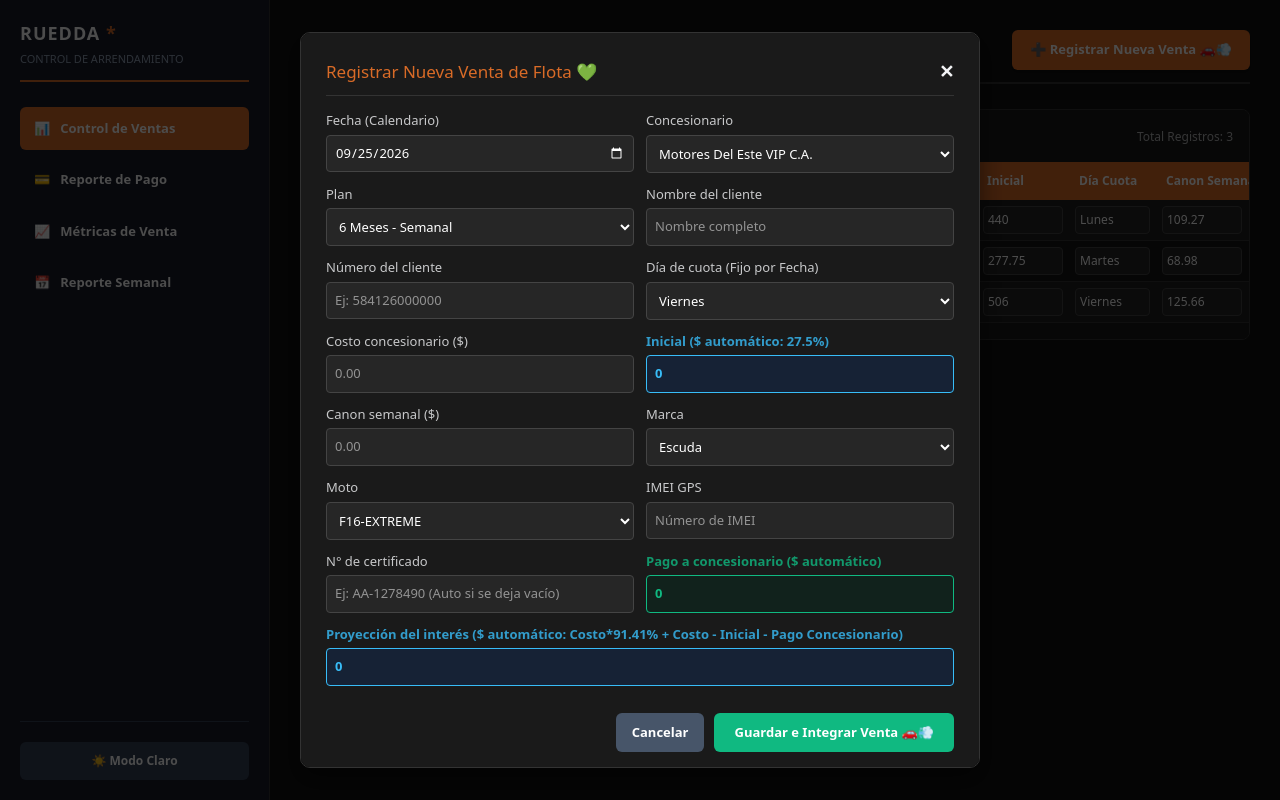
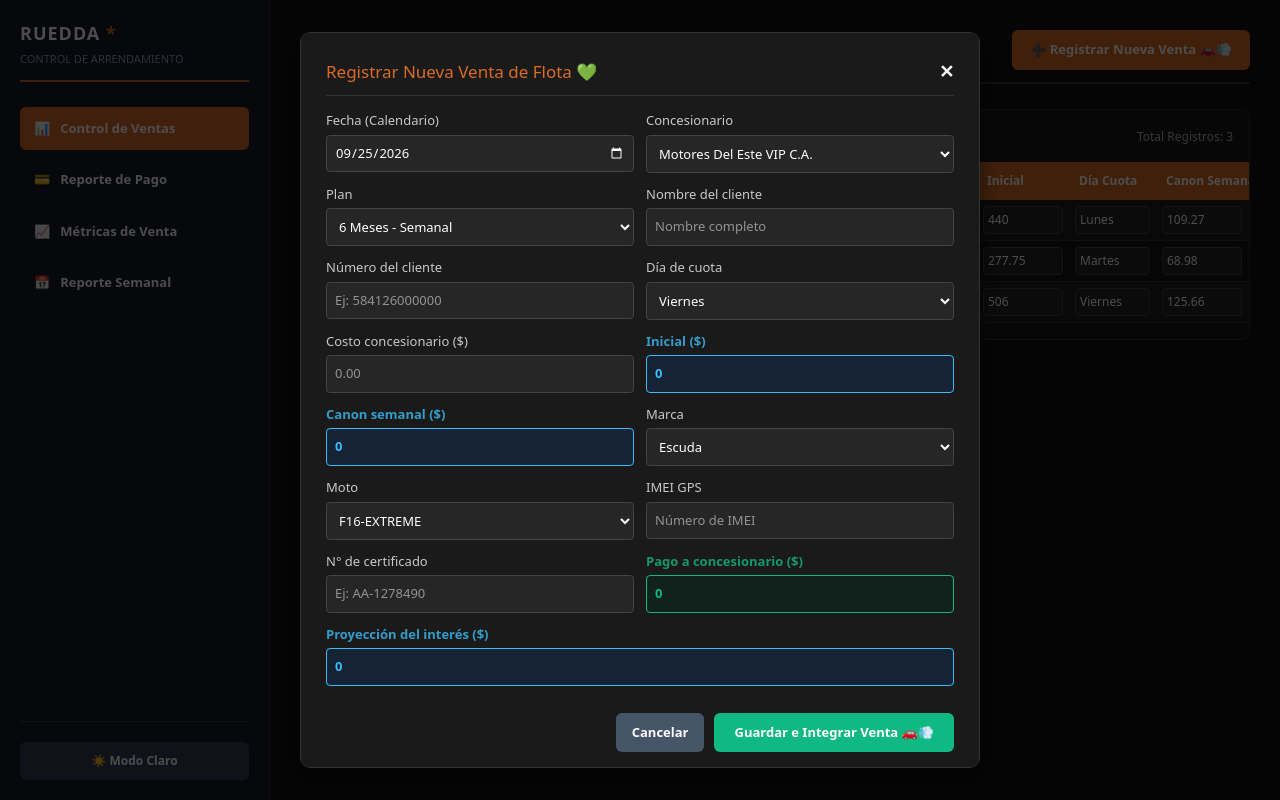
Before and after one commit to Groovie04/control-motos, a Next.js app: page / in a window 1280 px wide. Both pictures are taken after a click on the button "➕ Registrar Nueva Venta 🚗💨". Built offline with nearby package versions, Linux system fonts and the light colour scheme.

Commit message:
Update page.tsx

```diff
--- a/app/page.tsx
+++ b/app/page.tsx
@@ -49,7 +49,6 @@ export default function RueddaControlArrendamiento() {
     'Domingo'
   ]);
 
-  // Estados temporales para cuando el usuario selecciona "+ Agregar nuevo..."
   const [modoNuevoConcesionario, setModoNuevoConcesionario] = useState(false);
   const [nuevoConcesionarioInput, setNuevoConcesionarioInput] = useState('');
 
@@ -62,7 +61,6 @@ export default function RueddaControlArrendamiento() {
   const [modoNuevaMoto, setModoNuevaMoto] = useState(false);
   const [nuevaMotoInput, setNuevaMotoInput] = useState('');
 
-  // Obtener fecha actual en formato YYYY-MM-DD
   const obtenerFechaInput = () => {
     const d = new Date();
     const anio = d.getFullYear();
@@ -71,7 +69,6 @@ export default function RueddaControlArrendamiento() {
     return `${anio}-${mes}-${dia}`;
   };
 
-  // Obtener el día de la semana en español a partir de una fecha YYYY-MM-DD
   const obtenerDiaSemanaEsp = (fechaIso: string) => {
     if (!fechaIso) return 'Lunes';
     const partes = fechaIso.split('-');
@@ -83,7 +80,6 @@ export default function RueddaControlArrendamiento() {
     return 'Lunes';
   };
 
-  // Convertir formato YYYY-MM-DD a DD/MM/YYYY para mostrar en tablas
   const formatearFechaDisplay = (fechaIso: string) => {
     if (!fechaIso) return '';
     const partes = fechaIso.split('-');
@@ -128,24 +124,23 @@ export default function RueddaControlArrendamiento() {
     { sede: 'SUPER MOTOS TROPICAL C.A', pen: 0.00 }
   ]);
 
-  // Recálculo automático financiero (Inicial = 27.5% de Costo Concesionario)
   const actualizarCalculosFinancieros = (datosParciales: any) => {
     let costo = Number(datosParciales.costoConcesionario ?? nuevaVenta.costoConcesionario) || 0;
 
-    // Si se modifica la fecha, actualizamos automáticamente el día de cuota según el calendario
     let cuotaActual = datosParciales.cuota ?? nuevaVenta.cuota;
     if (datosParciales.fecha) {
       cuotaActual = obtenerDiaSemanaEsp(datosParciales.fecha);
     }
 
-    // Inicial = 27.5% del Costo Concesionario
     const inicial = costo * 0.275;
-
-    // Pago Concesionario = Costo Concesionario - Inicial
     const pagoConcesionario = Math.max(0, costo - inicial);
 
-    // Proyección de Interés = Costo Concesionario * 91.41% + Costo Concesionario - Inicial - Pago Concesionario
-    const proyeccionInteres = (costo * 0.9141) + costo - inicial - pagoConcesionario;
+    // Canon Semanal según fórmula solicitada: ((Costo concesionario * (1 + 0.914096774)) - Inicial) / 24
+    const canon = costo > 0 ? ((costo * (1 + 0.914096774)) - inicial) / 24 : 0;
+
+    // Proyección de Interés redondeada estrictamente a 2 decimales
+    const proyeccionBruta = (costo * 0.9141) + costo - inicial - pagoConcesionario;
+    const proyeccionInteres = Math.round(proyeccionBruta * 100) / 100;
 
     setNuevaVenta({
       ...nuevaVenta,
@@ -153,6 +148,7 @@ export default function RueddaControlArrendamiento() {
       cuota: cuotaActual,
       inicial,
       pagoConcesionario,
+      canon,
       proyeccionInteres
     });
   };
@@ -176,7 +172,6 @@ export default function RueddaControlArrendamiento() {
       return;
     }
 
-    // Registrar nuevos elementos si fueron creados al vuelo
     let concesionarioFinal = nuevaVenta.concesionario;
     if (modoNuevoConcesionario && nuevoConcesionarioInput.trim()) {
       concesionarioFinal = nuevoConcesionarioInput.trim();
@@ -343,7 +338,7 @@ export default function RueddaControlArrendamiento() {
           </button>
         </div>
 
-        {/* MODAL CON NUEVO ORDEN, CÁLCULO DE INICIAL 27.5%, Y OPCIONES DE CREAR NUEVOS */}
+        {/* MODAL */}
         {showModal && (
           <div style={{ position: 'fixed', top: 0, left: 0, width: '100vw', height: '100vh', backgroundColor: 'rgba(0,0,0,0.7)', display: 'flex', justifyContent: 'center', alignItems: 'center', zIndex: 1000 }}>
             <div style={{ background: cardBg, border: `1px solid ${borderColor}`, borderRadius: '10px', padding: '25px', width: '680px', maxWidth: '92%', maxHeight: '92vh', overflowY: 'auto', boxShadow: '0 10px 25px rgba(0,0,0,0.5)' }}>
@@ -354,7 +349,7 @@ export default function RueddaControlArrendamiento() {
 
               <form onSubmit={handleAgregarVentaSubmit} style={{ display: 'grid', gridTemplateColumns: '1fr 1fr', gap: '12px', fontSize: '13px' }}>
 
-                {/* 1. FECHA (Calendario desplegable automático) */}
+                {/* 1. FECHA */}
                 <div>
                   <label style={{ display: 'block', marginBottom: '4px', opacity: 0.8 }}>Fecha (Calendario)</label>
                   <input
@@ -366,7 +361,7 @@ export default function RueddaControlArrendamiento() {
                   />
                 </div>
 
-                {/* 2. CONCESIONARIO (Con opción de agregar nuevo) */}
+                {/* 2. CONCESIONARIO */}
                 <div>
                   <label style={{ display: 'block', marginBottom: '4px', opacity: 0.8 }}>Concesionario</label>
                   {!modoNuevoConcesionario ? (
@@ -400,7 +395,7 @@ export default function RueddaControlArrendamiento() {
                   )}
                 </div>
 
-                {/* 3. PLAN (Con opción de agregar nuevo) */}
+                {/* 3. PLAN */}
                 <div>
                   <label style={{ display: 'block', marginBottom: '4px', opacity: 0.8 }}>Plan</label>
                   {!modoNuevoPlan ? (
@@ -446,9 +441,9 @@ export default function RueddaControlArrendamiento() {
                   <input type="text" placeholder="Ej: 584126000000" value={nuevaVenta.telefono} onChange={e => actualizarCalculosFinancieros({ telefono: e.target.value })} style={{ width: '100%', background: inputBg, color: inputText, border: `1px solid ${inputBorder}`, padding: '8px', borderRadius: '4px' }} />
                 </div>
 
-                {/* 6. DÍA DE CUOTA (Sincronizado automáticamente con la fecha de venta) */}
+                {/* 6. DÍA DE CUOTA */}
                 <div>
-                  <label style={{ display: 'block', marginBottom: '4px', opacity: 0.8 }}>Día de cuota (Fijo por Fecha)</label>
+                  <label style={{ display: 'block', marginBottom: '4px', opacity: 0.8 }}>Día de cuota</label>
                   <select
                     value={nuevaVenta.cuota}
                     onChange={e => actualizarCalculosFinancieros({ cuota: e.target.value })}
@@ -459,7 +454,7 @@ export default function RueddaControlArrendamiento() {
                   </select>
                 </div>
 
-                {/* 7. COSTO CONCESIONARIO (Movido aquí y calcula automáticamente Inicial) */}
+                {/* 7. COSTO CONCESIONARIO */}
                 <div>
                   <label style={{ display: 'block', marginBottom: '4px', opacity: 0.8 }}>Costo concesionario ($)</label>
                   <input
@@ -472,9 +467,9 @@ export default function RueddaControlArrendamiento() {
                   />
                 </div>
 
-                {/* 8. INICIAL ($ Automático: 27.5% de Costo Concesionario) */}
+                {/* 8. INICIAL ($) */}
                 <div>
-                  <label style={{ display: 'block', marginBottom: '4px', opacity: 0.8, color: '#38bdf8', fontWeight: 'bold' }}>Inicial ($ automático: 27.5%)</label>
+                  <label style={{ display: 'block', marginBottom: '4px', opacity: 0.8, color: '#38bdf8', fontWeight: 'bold' }}>Inicial ($)</label>
                   <input
                     type="number"
                     step="0.01"
@@ -484,13 +479,19 @@ export default function RueddaControlArrendamiento() {
                   />
                 </div>
 
-                {/* 9. CANON SEMANAL */}
+                {/* 9. CANON SEMANAL ($) */}
                 <div>
-                  <label style={{ display: 'block', marginBottom: '4px', opacity: 0.8 }}>Canon semanal ($)</label>
-                  <input type="number" step="0.01" placeholder="0.00" value={nuevaVenta.canon || ''} onChange={e => actualizarCalculosFinancieros({ canon: parseFloat(e.target.value) || 0 })} style={{ width: '100%', background: inputBg, color: inputText, border: `1px solid ${inputBorder}`, padding: '8px', borderRadius: '4px' }} />
+                  <label style={{ display: 'block', marginBottom: '4px', opacity: 0.8, color: '#38bdf8', fontWeight: 'bold' }}>Canon semanal ($)</label>
+                  <input
+                    type="number"
+                    step="0.01"
+                    value={nuevaVenta.canon || 0}
+                    onChange={e => actualizarCalculosFinancieros({ canon: parseFloat(e.target.value) || 0 })}
+                    style={{ width: '100%', background: isDark ? '#162235' : '#e0f2fe', color: '#38bdf8', border: `1px solid #38bdf8`, padding: '8px', borderRadius: '4px', fontWeight: 'bold' }}
+                  />
                 </div>
 
-                {/* 10. MARCA (Con opción de agregar nueva) */}
+                {/* 10. MARCA */}
                 <div>
                   <label style={{ display: 'block', marginBottom: '4px', opacity: 0.8 }}>Marca</label>
                   {!modoNuevaMarca ? (
@@ -524,7 +525,7 @@ export default function RueddaControlArrendamiento() {
                   )}
                 </div>
 
-                {/* 11. MOTO (Con opción de agregar nueva) */}
+                {/* 11. MOTO */}
                 <div>
                   <label style={{ display: 'block', marginBottom: '4px', opacity: 0.8 }}>Moto</label>
                   {!modoNuevaMoto ? (
@@ -567,12 +568,12 @@ export default function RueddaControlArrendamiento() {
                 {/* 13. N° DE CERTIFICADO */}
                 <div>
                   <label style={{ display: 'block', marginBottom: '4px', opacity: 0.8 }}>N° de certificado</label>
-                  <input type="text" placeholder="Ej: AA-1278490 (Auto si se deja vacío)" value={nuevaVenta.certificado} onChange={e => actualizarCalculosFinancieros({ certificado: e.target.value })} style={{ width: '100%', background: inputBg, color: inputText, border: `1px solid ${inputBorder}`, padding: '8px', borderRadius: '4px' }} />
+                  <input type="text" placeholder="Ej: AA-1278490" value={nuevaVenta.certificado} onChange={e => actualizarCalculosFinancieros({ certificado: e.target.value })} style={{ width: '100%', background: inputBg, color: inputText, border: `1px solid ${inputBorder}`, padding: '8px', borderRadius: '4px' }} />
                 </div>
 
-                {/* 14. PAGO A CONCESIONARIO (Automático: Costo - Inicial) */}
+                {/* 14. PAGO A CONCESIONARIO */}
                 <div>
-                  <label style={{ display: 'block', marginBottom: '4px', opacity: 0.8, color: '#10b981', fontWeight: 'bold' }}>Pago a concesionario ($ automático)</label>
+                  <label style={{ display: 'block', marginBottom: '4px', opacity: 0.8, color: '#10b981', fontWeight: 'bold' }}>Pago a concesionario ($)</label>
                   <input
                     type="number"
                     step="0.01"
@@ -584,7 +585,7 @@ export default function RueddaControlArrendamiento() {
 
                 {/* 15. PROYECCIÓN DEL INTERÉS */}
                 <div style={{ gridColumn: 'span 2' }}>
-                  <label style={{ display: 'block', marginBottom: '4px', opacity: 0.8, color: '#38bdf8', fontWeight: 'bold' }}>Proyección del interés ($ automático: Costo*91.41% + Costo - Inicial - Pago Concesionario)</label>
+                  <label style={{ display: 'block', marginBottom: '4px', opacity: 0.8, color: '#38bdf8', fontWeight: 'bold' }}>Proyección del interés ($)</label>
                   <input
                     type="number"
                     step="0.01"
```
